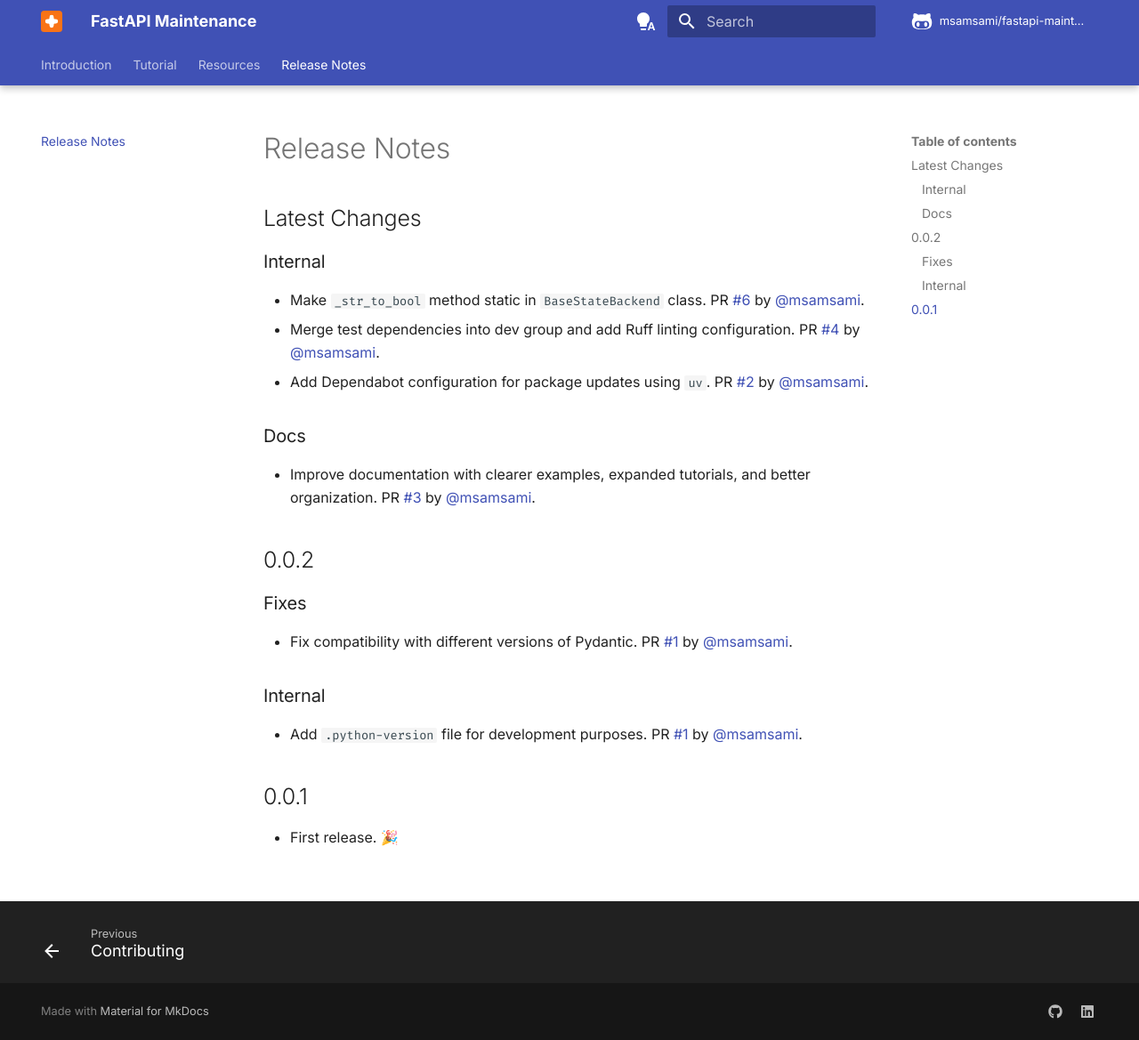
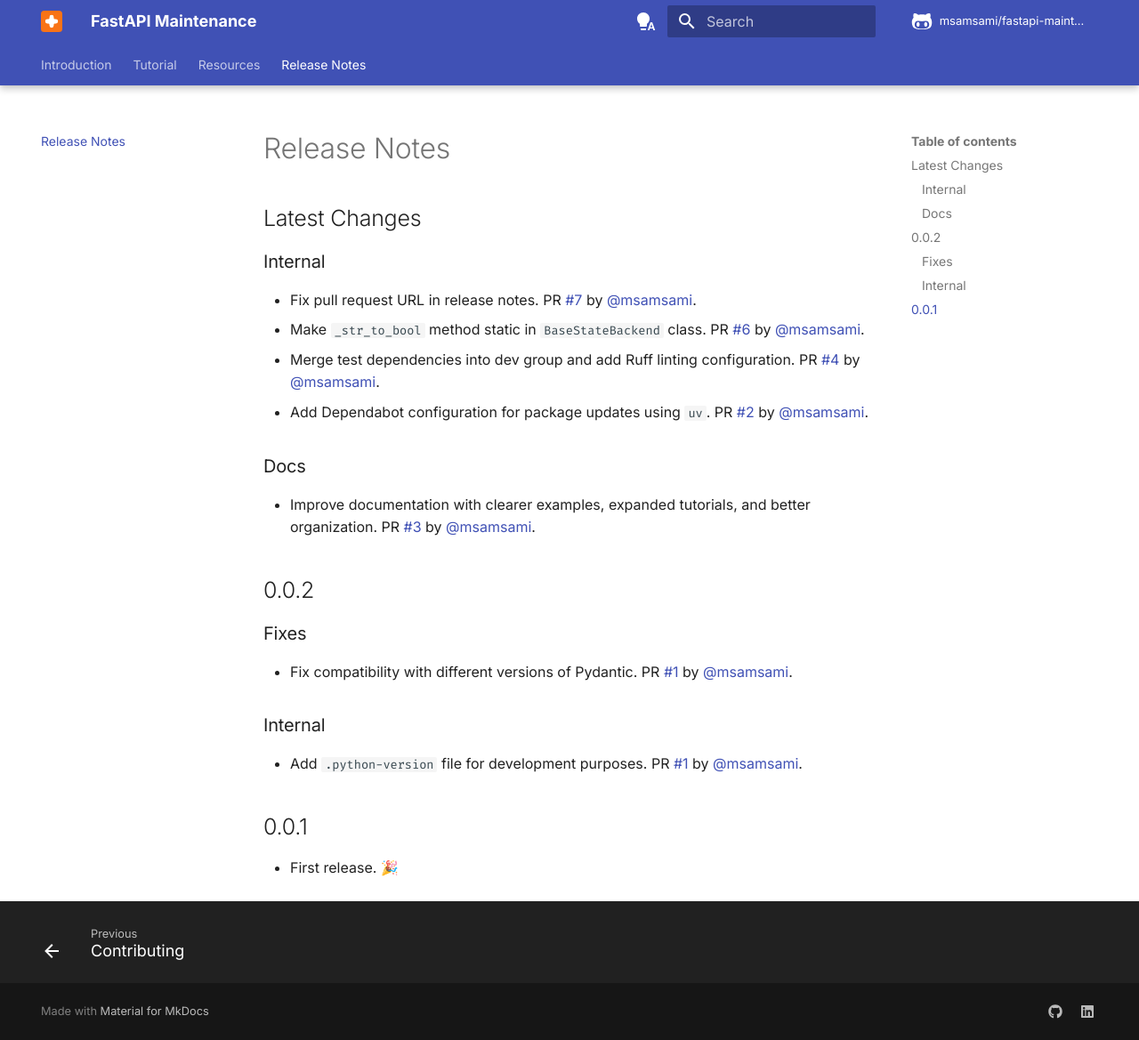
Before and after one commit to msamsami/fastapi-maintenance, an MkDocs documentation site: the page built from docs/release-notes.md, in a window 1280 px wide and 1169 px high. Shown: the whole window at 89% size. Built offline with MkDocs 1.6.1 and Material for MkDocs 9.7.7, drawn with Linux system fonts in a browser that asks for light colours; comment, search, counter and statistics services are not loaded.

Commit message:
Update latest changes

```diff
--- a/docs/release-notes.md
+++ b/docs/release-notes.md
@@ -4,6 +4,7 @@
 
 ### Internal
 
+- Fix pull request URL in release notes. PR [#7](https://github.com/msamsami/fastapi-maintenance/pull/7) by [@msamsami](https://github.com/msamsami).
 - Make `_str_to_bool` method static in `BaseStateBackend` class. PR [#6](https://github.com/msamsami/fastapi-maintenance/pull/6) by [@msamsami](https://github.com/msamsami).
 - Merge test dependencies into dev group and add Ruff linting configuration. PR [#4](https://github.com/msamsami/fastapi-maintenance/pull/4) by [@msamsami](https://github.com/msamsami).
 - Add Dependabot configuration for package updates using `uv`. PR [#2](https://github.com/msamsami/fastapi-maintenance/pull/2) by [@msamsami](https://github.com/msamsami).
```
